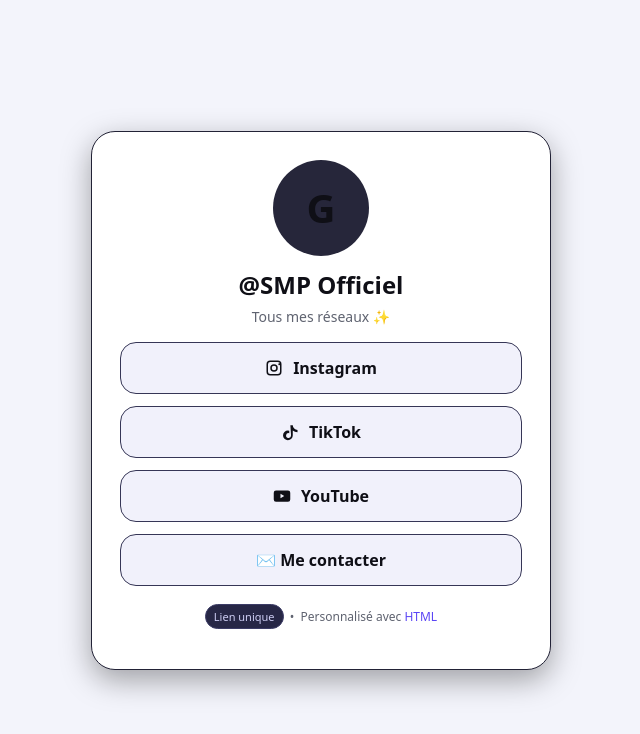
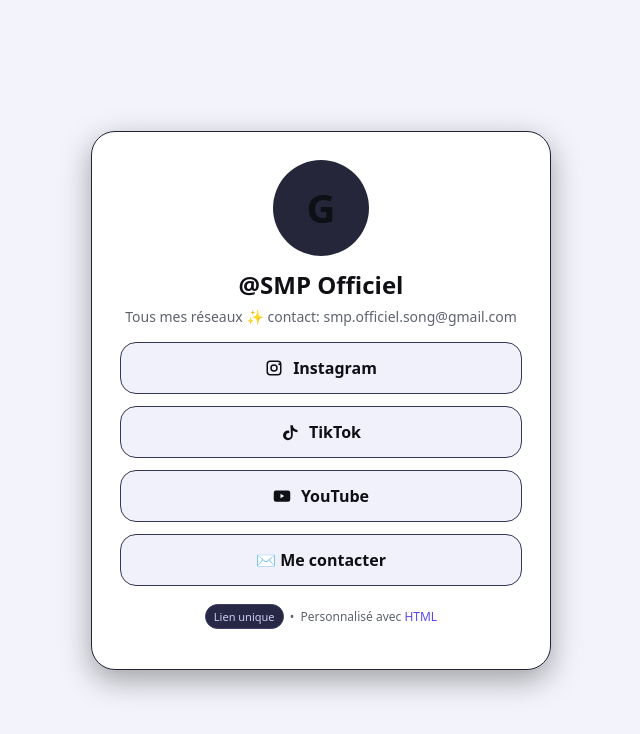
Before and after one commit to smpofficiel/mes-liens, a plain HTML site: page index.html in a window 1280 px wide. Shown: the whole page, without its empty margins (319-959 px from the left). Drawn offline with Linux system fonts and the light colour scheme.

Commit message:
Mise à jour de mes liens

```diff
--- a/index.html
+++ b/index.html
@@ -51,7 +51,7 @@
     <div class="avatar" aria-hidden="true">G</div>
 
     <h1>@SMP Officiel</h1>
-    <p class="bio">Tous mes réseaux ✨</p>
+    <p class="bio">Tous mes réseaux ✨ contact: smp.officiel.song@gmail.com</p>
 
     <div class="links" role="navigation" aria-label="Liens principaux">
       <!-- Remplace les href="#" par tes vrais liens -->
```
